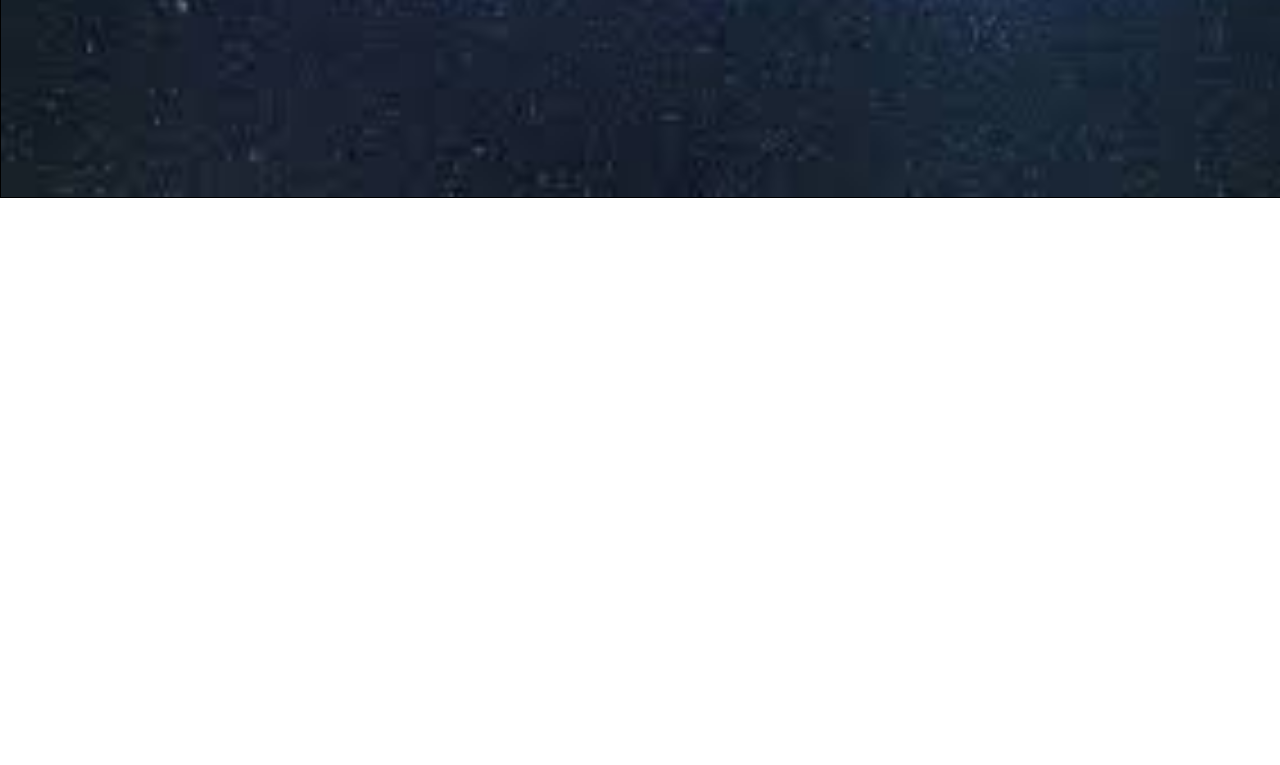
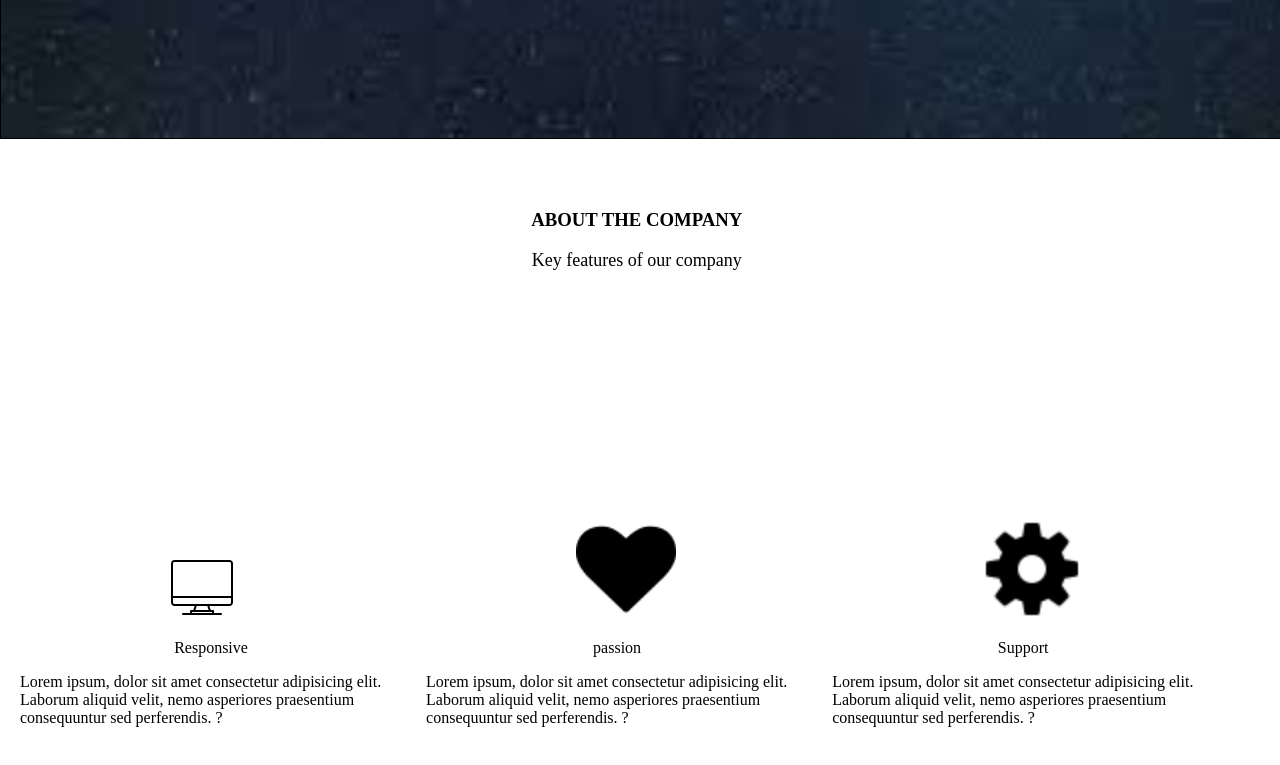
Before and after one commit to Benhur-me/web-test, a plain HTML site: page index.html in a window 1280 px wide. Shown: the part 623-1388 px from the top of the page. Before the commit the page ends 821 px from the top, so only its background shows below. Drawn offline with Linux system fonts and the light colour scheme.

```diff
--- a/index.css
+++ b/index.css
@@ -9,12 +9,19 @@ li{
     margin: 10PX;
     margin-right: 20px;
     cursor: pointer;
+    /* border: 1px solid red; */
 }
 ul{
     margin-right: 80px;
-    border: px solid black;
     margin: 0 auto;
     padding: 15px;
+    position: fixed;
+    color: #000;
+    /* border: 1px solid red; */
+    width: 99.5%;
+    float: right;
+    background-color: #fff;
+    box-shadow: 5px;
 
 }
 .logo{
@@ -45,7 +52,7 @@ button{
     background-color: #dcdcdc;
     color: #000;
     margin-top: 40px;
-    font-size: medium;
+    font-size: 18px;
     cursor: pointer;
     outline: none;
     margin-bottom: 120px;
@@ -58,5 +65,74 @@ button:hover{
 }
 .icons{
     cursor: pointer;
-    border: 1px;
+    border: px;
 }
+.about_company{
+    margin-top: 20px;
+    border: px solid black;
+    width: 99.5%;
+    height: 120vh;
+}
+.content_about_company{
+    border: px solid black;
+    width: 45%;
+    height: 20vh;
+    margin: 0 auto;
+    text-align: center;
+    margin-top: 70px;
+}
+.content_about_company_paragraph2{
+    font-size: 18px;
+}
+.icons_item{
+    border: px solid black;
+    height: 38vh;
+    margin-left: 20px;
+    width: 30%;
+    display: inline-block;
+
+}
+.desktop{
+    justify-content: center;
+    margin-left: 150px;
+}
+.desktop_paragraph{
+    text-align: center;
+}
+.heart{
+    border: px solid black;
+    height: 38vh;
+    margin-left: 20px;
+    width: 30%;
+    display: inline-block;
+    padding-top: 150px;
+}
+.heart_icon{
+    border: px solid black;
+    width: 100px;
+    margin-left: 150px;
+    justify-content: center;
+    margin-left: 150px;
+}
+.heart_icon_paragraph{
+    text-align: center;
+}
+
+.settings{
+    border: px solid black;
+    height: 38vh;
+    margin-left: 20px;
+    width: 30%;
+    display: inline-block;
+    padding-top: 150px;
+}
+.settings_icon{
+    border: px solid black;
+    width: 100px;
+    margin-left: 150px;
+    justify-content: center;
+    margin-left: 150px;
+}
+.settings_icon_paragraph{
+    text-align: center;
+}
--- a/index.html
+++ b/index.html
@@ -34,6 +34,27 @@
             <img class="icons" src="linked.png" alt="linkedin logo">
         </div>
        </div>
+       <div class="about_company">
+           <div class="content_about_company">
+               <h3 class="content_about_company_paragraph">ABOUT THE COMPANY</h3>
+               <P class="content_about_company_paragraph2">Key features of our company</P>
+           </div>
+           <div class="icons_item">
+                <img class="desktop" src="desktop.png" alt="">
+                <p class="desktop_paragraph">Responsive</p>
+                <p>Lorem ipsum, dolor sit amet consectetur adipisicing elit. Laborum aliquid velit, nemo asperiores praesentium consequuntur sed perferendis. ?</p>
+           </div>
+           <div class="heart">
+            <img class="heart_icon" src="heart2.png" alt="">
+            <p class="heart_icon_paragraph">passion</p>
+            <p><p>Lorem ipsum, dolor sit amet consectetur adipisicing elit. Laborum aliquid velit, nemo asperiores praesentium consequuntur sed perferendis. ?</p></p>
+       </div>
+       <div class="settings">
+        <img class="settings_icon" src="settings.png" alt="">
+        <p class="settings_icon_paragraph">Support</p>
+        <p><p>Lorem ipsum, dolor sit amet consectetur adipisicing elit. Laborum aliquid velit, nemo asperiores praesentium consequuntur sed perferendis. ?</p></p>
+   </div>
+       </div>
     </div>
 
 </body>
```
Also changed, not shown: desktop.png (added), heart.png (added), heart2.png (added), settings.png (added).
